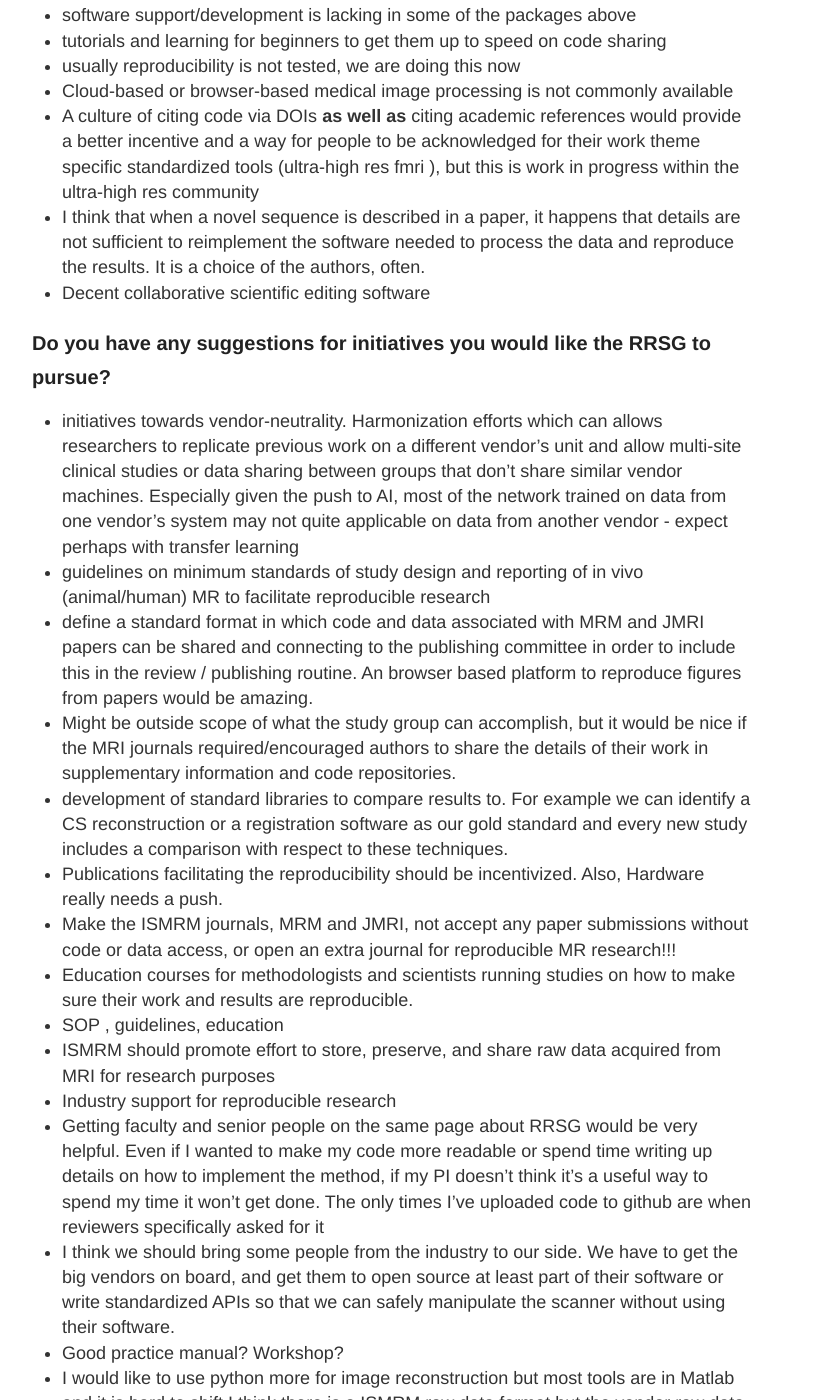
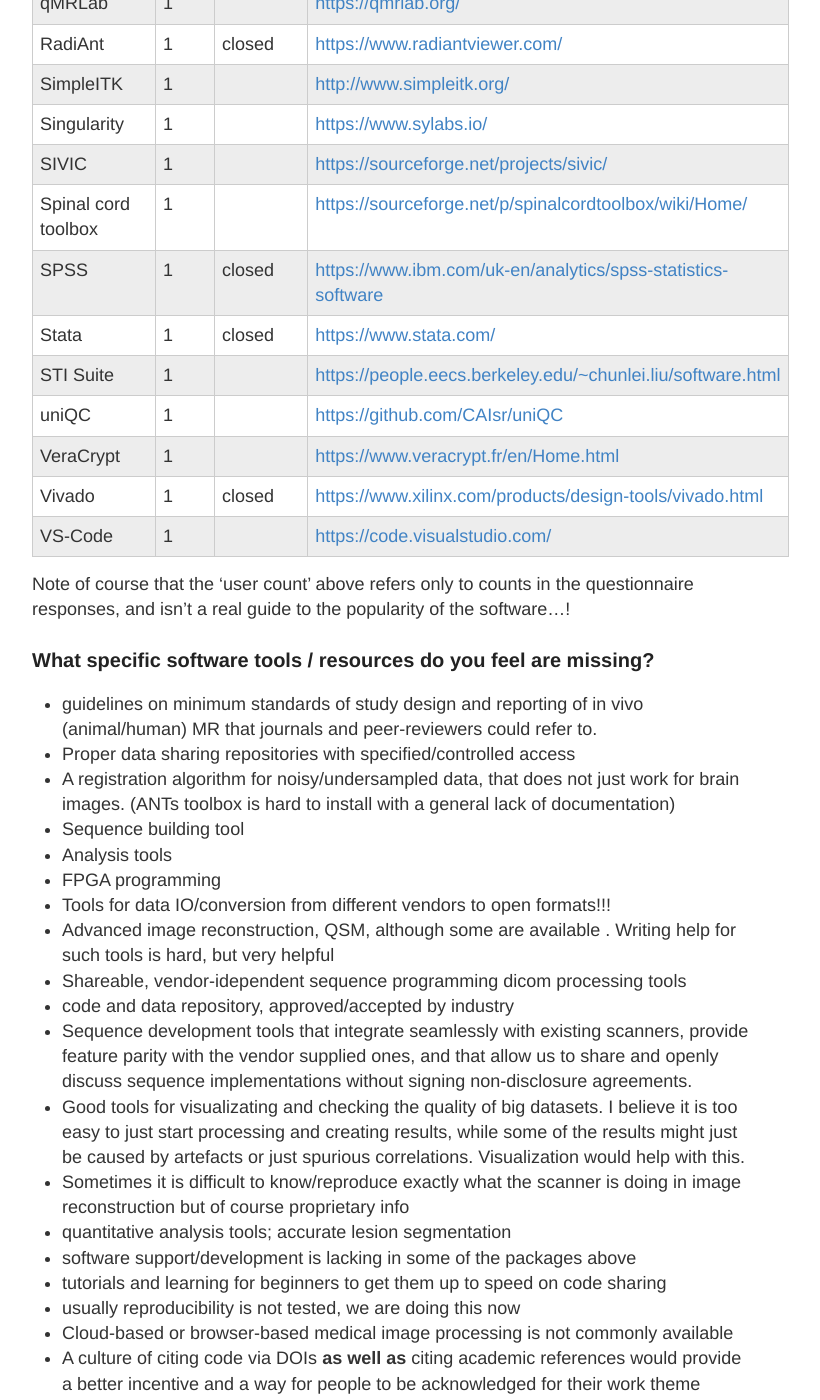
Before and after one commit to ISMRM/rrsg, a Jekyll site: the page built from _posts/2019-05-01-QuestionnaireSummary.md, in a window 1280 px wide and 1400 px high, scrolled down 8186 px. Shown: the whole window, without its empty margins (248-1068 px from the left). Built offline with Jekyll 4.4.1, drawn with Linux system fonts in a browser that asks for light colours; comment, search, counter and statistics services are not loaded.

Commit message:
make table prettier

```diff
--- a/_posts/2019-05-01-QuestionnaireSummary.md
+++ b/_posts/2019-05-01-QuestionnaireSummary.md
@@ -75,7 +75,7 @@ You can read through all the answers provided to the survey [by clicking here](h
 
 ### Are you aware of reproducibility initiatives in other fields that we might not be aware of that could help direct the RRSG efforts? (please provide links if so)
 
-<table >
+<table class="TFtable">
     <!--StartFragment-->
     <tbody>
         <tr >
@@ -196,7 +196,7 @@ You can read through all the answers provided to the survey [by clicking here](h
 
 ### What software tools are you using in your research? Are they open source?
 
-<table >
+<table class="TFtable">
       <tbody>
         <tr  >
           <td   >Software</td>
@@ -717,7 +717,7 @@ You can read through all the answers provided to the survey [by clicking here](h
         <tr  >
           <td  >SPSS</td>
           <td >1</td>
-          <td><br>
+          <td>closed<br>
           </td>
           <td >
 
--- a/style.scss
+++ b/style.scss
@@ -283,6 +283,28 @@ footer {
   text-align: center;
 }
 
+/* table style from here: https://www.textfixer.com/tutorials/css-table-alternating-rows.php */
+.TFtable{
+	width:100%;
+	border-collapse:collapse;
+}
+.TFtable td{
+	padding:7px; border:#cccccc 1px solid;
+}
+/* provide some minimal visual accommodation for IE8 and below */
+.TFtable tr{
+	background: white;
+}
+/*  Define the background color for all the ODD background rows  */
+.TFtable tr:nth-child(odd){
+	background: white;
+}
+/*  Define the background color for all the EVEN background rows  */
+.TFtable tr:nth-child(even){
+	background: #ededed;
+}
+
+
 // Settled on moving the import of syntax highlighting to the bottom of the CSS
 // ... Otherwise it really bloats up the top of the CSS file and makes it difficult to find the start
 @import "highlights";
```
